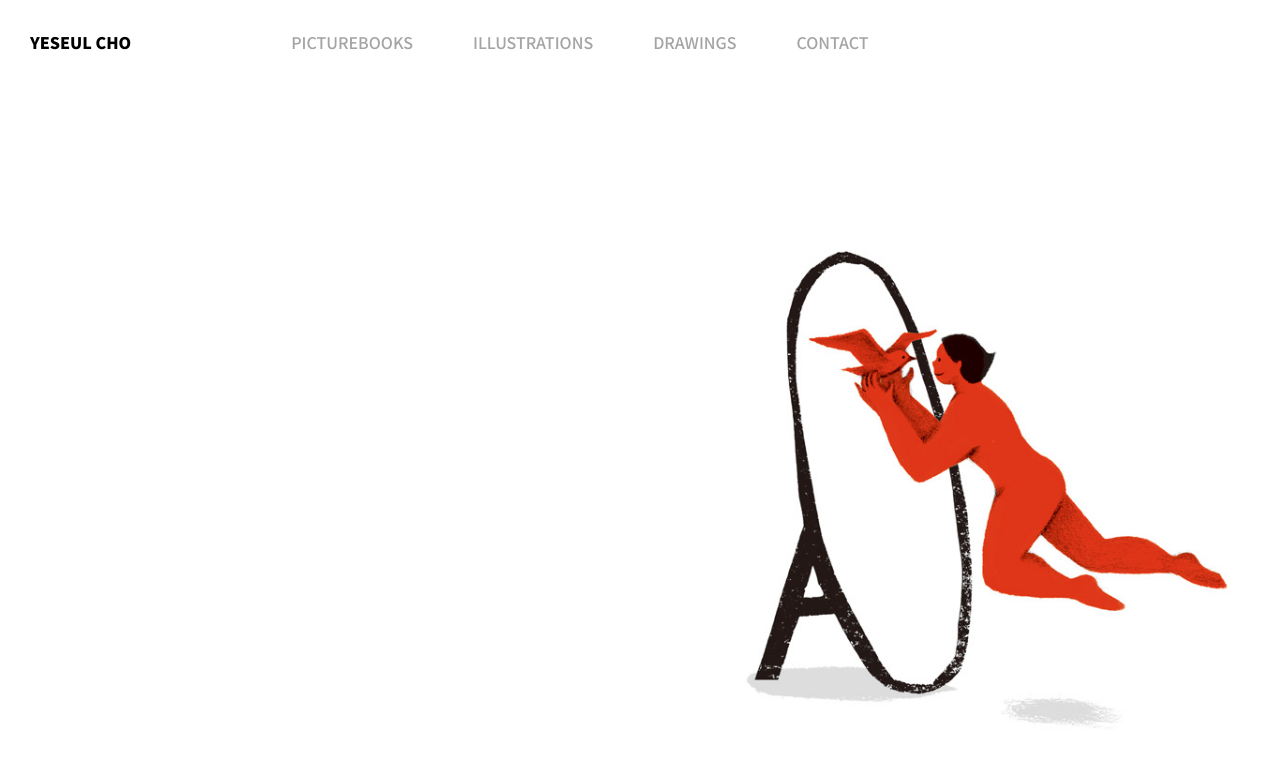
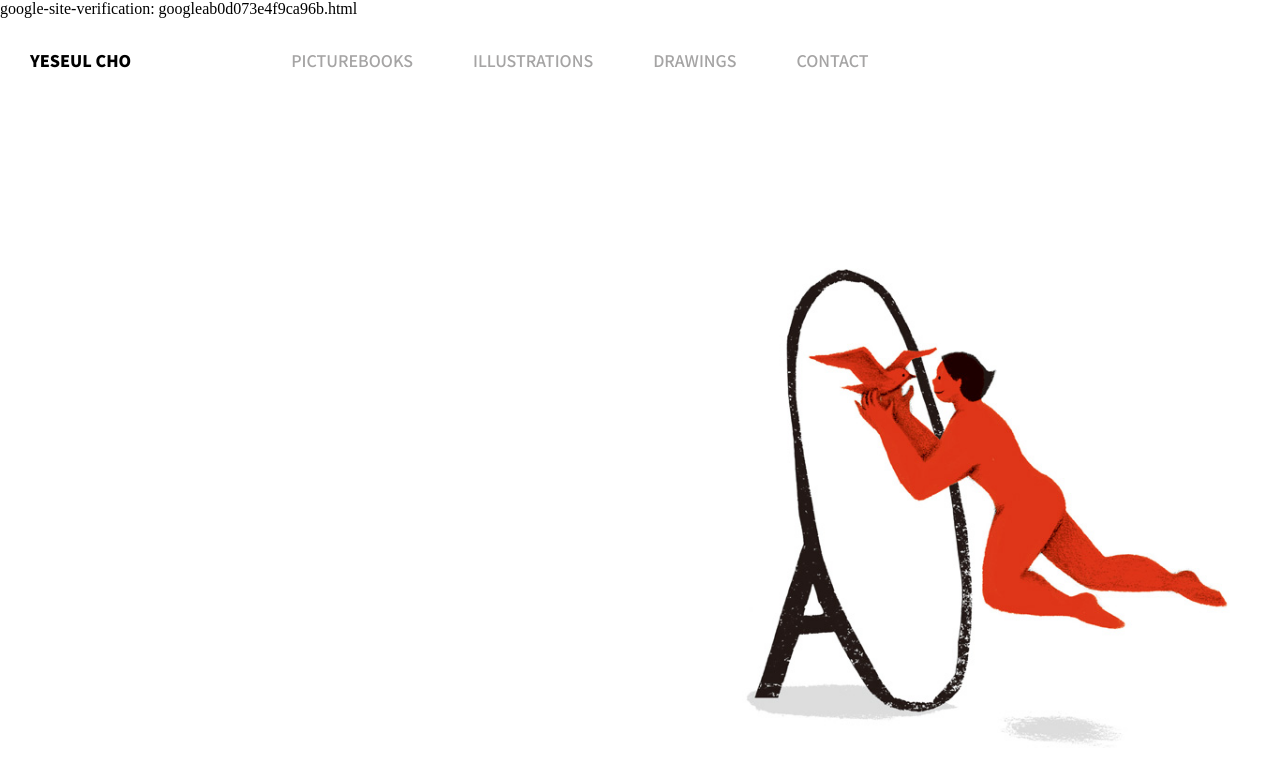
Before and after one commit to eungang3/eungang3.github.io, a plain HTML site: page index.html in a window 1280 px wide. Drawn offline with Linux system fonts and the light colour scheme.

Commit message:
Update index.html

```diff
--- a/index.html
+++ b/index.html
@@ -3,6 +3,7 @@
 
 <head>
   <title>Yeseul Cho illustration 조예슬</title>
+  google-site-verification: googleab0d073e4f9ca96b.html
   <link href="./index.css" type="text/css" rel="stylesheet">
   <link href="https://fonts.googleapis.com/css?family=Noto+Sans+KR:300,400,500,700,900|Noto+Serif+KR:300,400,500,700,900|Roboto+Slab:300,400,700|Roboto:300,300i,400,700,900&amp;subset=korean" rel="stylesheet">
 </head>
```
